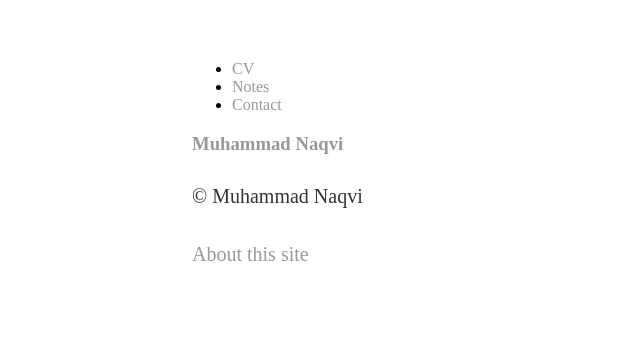
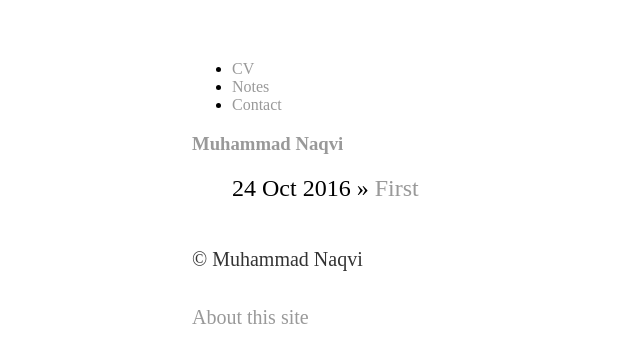
Before and after one commit to monaqvi/monaqvi.github.io, a Jekyll site: the page built from notes/index.html, in a window 1280 px wide. Shown: the top 363 px of the page, without its empty margins (0-640 px from the left). Built offline with Jekyll 4.4.1, drawn with Linux system fonts in a browser that asks for light colours.

Commit message:
Redo blog posts

```diff
--- a/_includes/note-list.html
+++ b/_includes/note-list.html
@@ -1,7 +1,7 @@
-<div class="notelist">
-    {% for note in site.notes %}
-    <ul class="listnotes list-unstyled">
-      <li><span>{{ note.date | date_to_string }} &raquo;</span> <a href="{{ note.url }}">{{ note.title }}</a></li>
+<div>
+    {% for post in site.posts %}
+    <ul class="posts">
+      <li><span>{{ post.date | date_to_string }} &raquo;</span> <a href="{{ post.url }}">{{ post.title }}</a></li>
     </ul>
     {% endfor %}
 </div>
```
Also changed, not shown: _posts/2016-10-24-first.md (renamed from _notes/2016-10-24-hank-quinlan-site-launched.md, +2 -3 lines).
